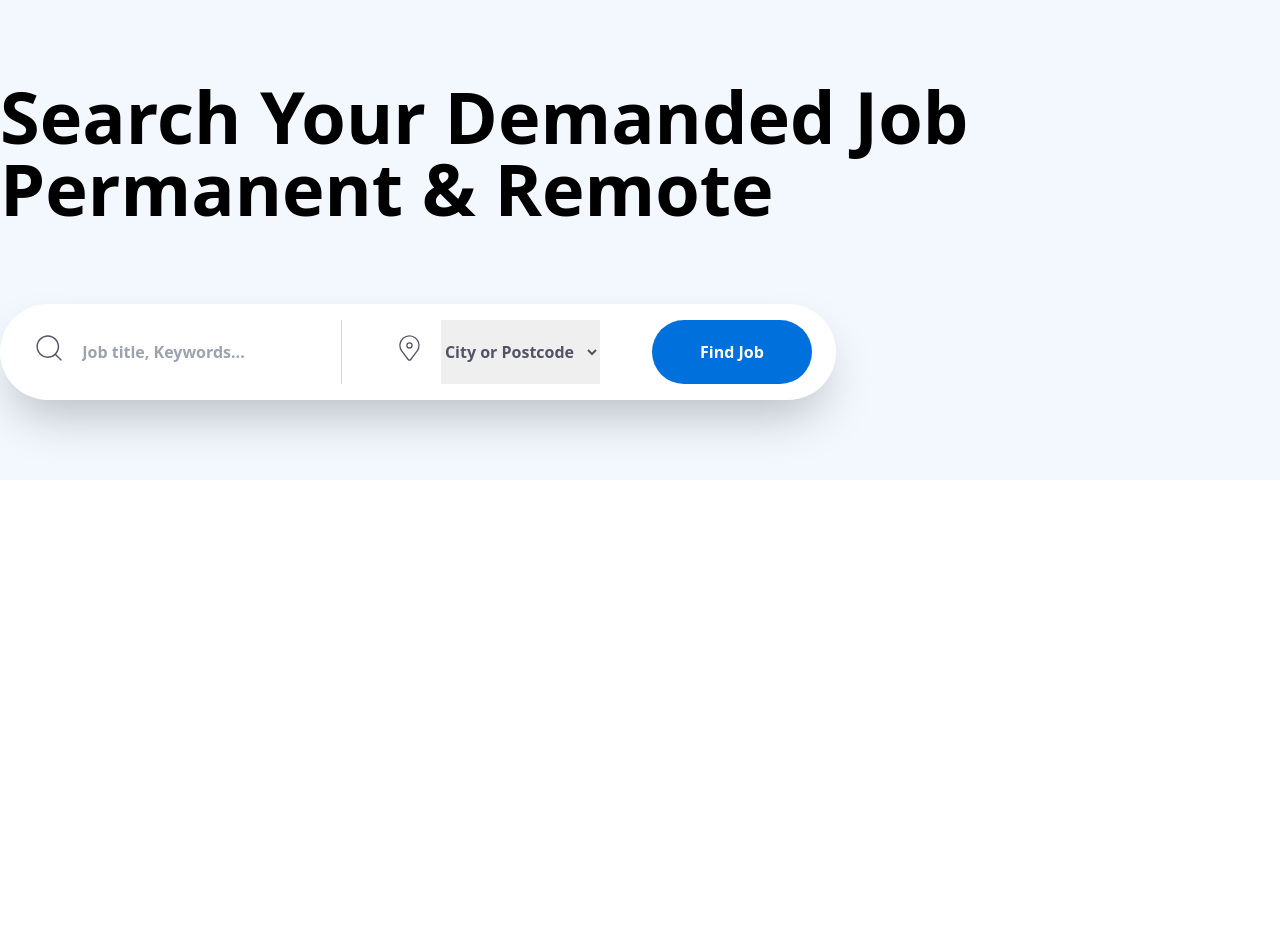
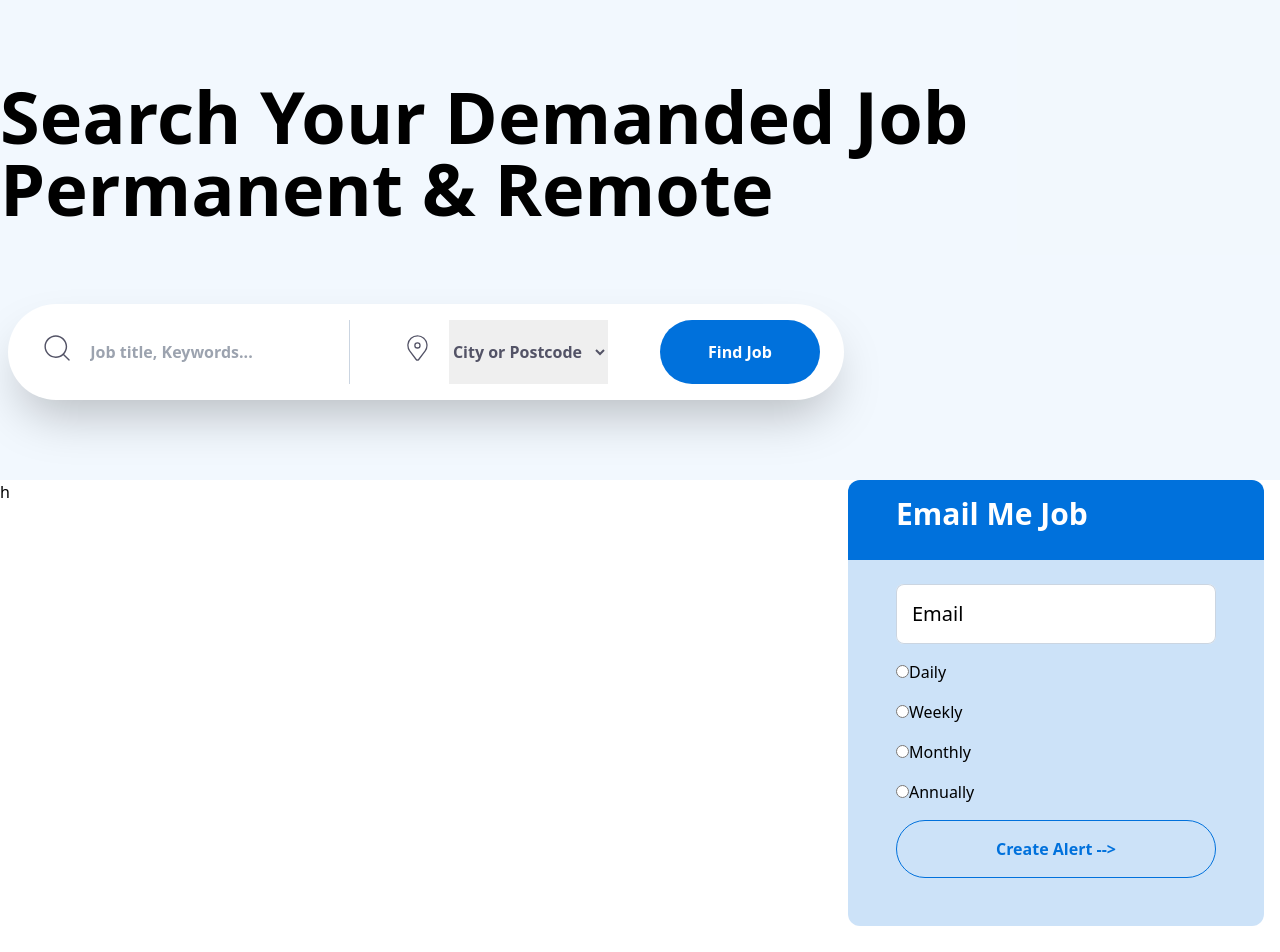
Before and after one commit to estherlardze/job-search-portal, a React (Vite) app: page /jobs in a window 1280 px wide. Shown: the top 952 px of the page. Before the commit the page ends 800 px from the top, so only its background shows below. Built offline with nearby package versions, Linux system fonts and the light colour scheme.

Commit message:
JobsCardOne created

```diff
--- a/src/Pages/Jobs/Jobs.jsx
+++ b/src/Pages/Jobs/Jobs.jsx
@@ -1,19 +1,61 @@
-import {FindJob} from '../../components'
+import { FindJob, JobsCardOne } from "../../components";
 
 const Jobs = () => {
+  return (
+    <>
+      <div className="bg-blue/5">
+        <div className="py-20 space-y-20">
+          <h2 className="capitalize sm:text-7xl text-4xl font-semibold ">
+            Search Your Demanded Job <br />
+            Permanent & Remote
+          </h2>
+          <FindJob />
+        </div>
+      </div>
+      <div className="sm:flex">
+        <div className="sm:w-2/3">h</div>
+        <div className="sm:w-1/3 mx-4 space-y-20">
+          <JobsCardOne
+          title="email me job">
+            <div>
+            <input
+              id="email"
+              type="email"
+              placeholder="Email"
+              className=" rounded-lg text-xl py-4 px-4 w-full font-light placeholder-black
+              ring-1 ring-inset ring-slate-300 focus:ring-2 focus:ring-inset focus:ring-blue"
+            />
+            </div>
+            <div>
+              {" "}
+              <input type="radio" name="time" id="t1 " />
+              <label htmlFor="#t1">Daily</label>
+            </div>
+            <div>
+              <input type="radio" name="time" id="t2 " />
+              <label htmlFor="#t2">Weekly</label>
+            </div>
+            <div>
+              <input type="radio" name="time" id="t3 " />
+              <label htmlFor="#t3">Monthly</label>
+            </div>
+            <div>
+              <input type="radio" name="time" id="t4 " />
+              <label htmlFor="#t4">Annually</label>
+            </div>
+            <button className='font-semibold text-blue  border  rounded-full border-blue py-4 px-3 transition-all ease-in-out duration-500 w-full capitalize'>
+          Create Alert --&gt;
+        </button>
+          </JobsCardOne>
 
+          <JobsCardOne
+          title="featured companies">
 
-  return (
-    <div className="bg-blue/5">
-      <div className="py-20 space-y-20">
+          </JobsCardOne>
+        </div>
+      </div>
+    </>
+  );
+};
 
-      <h2 className="capitalize text-7xl font-semibold">
-      Search Your Demanded Job <br/>Permanent & Remote
-      </h2>
-     <FindJob/>
-      </div>
-    </div>
-  )
-}
-
-export default Jobs
+export default Jobs;
--- a/src/components/Jobs/FindJob.jsx
+++ b/src/components/Jobs/FindJob.jsx
@@ -15,7 +15,7 @@ const handleSearch = (e) => {
 }
   return (
     < >
-      <div className='text-gray font-semibold flex flex-col gap-6 sm:gap-3 sm:flex-row justify-start bg-white  2xl:py-6 rounded-full w-full sm:w-fit shadow-2xl py-4 px-4'>
+      <div className='text-gray font-semibold flex flex-col gap-6 sm:gap-3 sm:flex-row justify-start bg-white  2xl:py-6 mx-2 sm:rounded-full sm:w-fit  shadow-2xl py-4 px-4'>
            <div className='flex gap-2 sm:border-r border-slate-300 ml-4  '>
             <CiSearch size={40} className='mt-2'/>
             <input type="text"
--- /dev/null
+++ b/src/components/Jobs/JobsCardOne.jsx
@@ -0,0 +1,17 @@
+
+const JobsCardOne = (props) => {
+  const {img ,title,children} = props
+  return (
+    <div className="">
+      <div className="bg-blue  flex  rounded-tr-xl rounded-tl-xl sm:h-20  p-4 space-x-3 flex-wrap">
+       {img && <img src={img} alt="picture"/>}
+        <h3 className="capitalize sm:text-3xl font-bold text-white mx-8">{title} </h3>
+      </div>
+      <div className="px-12 py-6 space-y-4 bg-blue/20 rounded-br-xl rounded-bl-xl pb-12 ">
+       {children}
+      </div>
+    </div>
+  )
+}
+
+export default JobsCardOne
--- /dev/null
+++ b/src/components/Jobs/JobsCardTwo.jsx
@@ -0,0 +1,10 @@
+
+const JobsCardTwo = () => {
+  return (
+    <div>
+
+    </div>
+  )
+}
+
+export default JobsCardTwo
--- a/src/components/Jobs/index.js
+++ b/src/components/Jobs/index.js
@@ -1 +1,3 @@
 export { default as FindJob} from './FindJob.jsx'
+export { default as JobsCardOne} from './JobsCardOne.jsx'
+export { default as JobsCardTwo} from './JobsCardTwo.jsx'
--- a/src/components/index.js
+++ b/src/components/index.js
@@ -5,6 +5,8 @@ export {default as Achievement} from './Achievement';
 export {default as Categories} from './Categories/Categories';
 export {default as Jobs} from './FeaturesJobs/Jobs';
 export {default as FindJob} from './Jobs/FindJob';
+export {default as JobsCardOne} from './Jobs/JobsCardOne';
+export {default as JobsCardTwo} from './Jobs/JobsCardTwo';
 export {default as Testimonial} from './Testimonial/Testimonial';
 export {default as Benefit} from './Benefits/Benefit';
 export {default as Download} from './Download';
```
